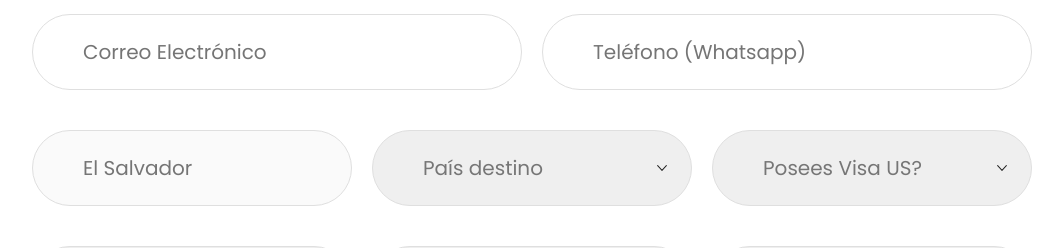
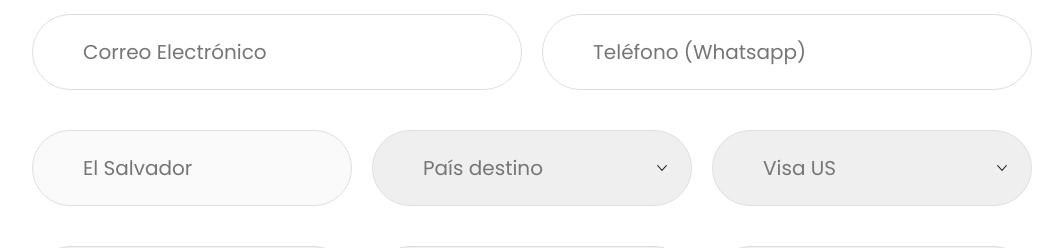
Before and after one commit to eduakino/jutti, a Next.js app: page /quote in a window 1280 px wide. Shown: the part 840-1088 px from the top of the page, without its empty margins (108-1171 px from the left). Built offline with nearby package versions, Linux system fonts and the light colour scheme.

Commit message:
Form Select blank options

```diff
--- a/src/components/quote/QuoteForm.jsx
+++ b/src/components/quote/QuoteForm.jsx
@@ -36,7 +36,7 @@ export default function QuoteForm() {
                 <div className={styles.table_three_rows}>
                     <input type="text" name="pais-salida" placeholder="El Salvador" className={styles.simple_input} disabled required />
                     <select name="pais-destino" type="text" className={`${styles.simple_input} ${styles.select_input}`} required>
-                        <option value=" ">País destino</option>
+                        <option value="">País destino</option>
                         <option value="Albania">Albania</option>
                         <option value="Alemania">Alemania</option>
                         <option value="Andorra">Andorra</option>
@@ -114,14 +114,14 @@ export default function QuoteForm() {
                         <option value="Venezuela">Venezuela</option>
                     </select>
                     <select name="visa" type="text" className={`${styles.simple_input} ${styles.select_input}`} required>
-                        <option value=" ">Posees Visa US?</option>
+                        <option value="" disabled>Posees Visa US?</option>
                         <option value="Si">Visa US</option>
                         <option value="No">No poseo Visa</option>
                     </select>
                 </div>
                 <div className={styles.table_three_rows}>
                     <select name="adultos" type="text" className={`${styles.simple_input} ${styles.select_input}`} required>
-                        <option value=" ">Adultos</option>
+                        <option value="">Adultos</option>
                         <option value="0">0</option>
                         <option value="1">1</option>
                         <option value="2">2</option>
@@ -131,7 +131,7 @@ export default function QuoteForm() {
                         <option value="5+">Más de 5</option>
                     </select>
                     <select name="ninos" type="text" className={`${styles.simple_input} ${styles.select_input}`} required>
-                        <option value=" ">Niños (2-17)</option>
+                        <option value="">Niños (2-17)</option>
                         <option value="0">0</option>
                         <option value="1">1</option>
                         <option value="2">2</option>
@@ -141,7 +141,7 @@ export default function QuoteForm() {
                         <option value="5+">Más de 5</option>
                     </select>
                     <select name="bebes" type="text" className={`${styles.simple_input} ${styles.select_input}`} required>
-                        <option value=" ">Bebés (0-1)</option>
+                        <option value="">Bebés (0-1)</option>
                         <option value="0">0</option>
                         <option value="1">1</option>
                         <option value="2">2</option>
@@ -153,14 +153,14 @@ export default function QuoteForm() {
                 </div>
                 <div className={styles.table_two_rows}>
                     <select name="equipaje-mano" type="text" className={`${styles.simple_input} ${styles.select_input}`} required>
-                        <option value=" ">Equipaje de mano</option>
+                        <option value="">Equipaje de mano</option>
                         <option value="0">0</option>
                         <option value="1">1</option>
                         <option value="2">2</option>
                         <option value="3">3</option>
                     </select>
                     <select name="equipaje" type="text" className={`${styles.simple_input} ${styles.select_input}`} required>
-                        <option value=" ">Equipaje en bodega</option>
+                        <option value="">Equipaje en bodega</option>
                         <option value="0">0</option>
                         <option value="1">1</option>
                         <option value="2">2</option>
@@ -180,7 +180,7 @@ export default function QuoteForm() {
                 </div>
                 <div className={styles.table_two_rows}>
                     <select name="equipaje-especial" type="text" className={`${styles.simple_input} ${styles.select_input}`} required>
-                        <option value=" ">Equipaje especial</option>
+                        <option value="">Equipaje especial</option>
                         <option value="no">No</option>
                         <option value="Equipo deportivo">Equipos deportivos</option>
                         <option value="Instrumentos musicales">Instrumentos musicales</option>
@@ -188,7 +188,7 @@ export default function QuoteForm() {
                         <option value="Equipaje grande">Equipaje voluminoso y/o pesado</option>
                     </select>
                     <select name="estadia" type="text" className={`${styles.simple_input} ${styles.select_input}`} required>
-                        <option value=" ">Quieres incluir estadía?</option>
+                        <option value="">Quieres incluir estadía?</option>
                         <option value="Airbnb">Vía Airbnb</option>
                         <option value="Hotet promedio">Hotel promedio</option>
                         <option value="Hotel de lujo">Hotel de lujo</option>
```
